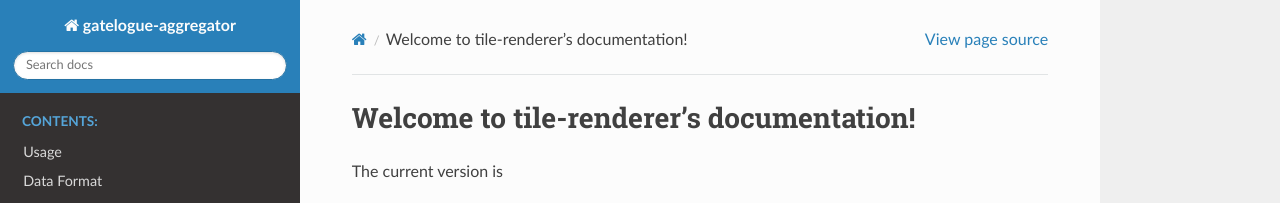
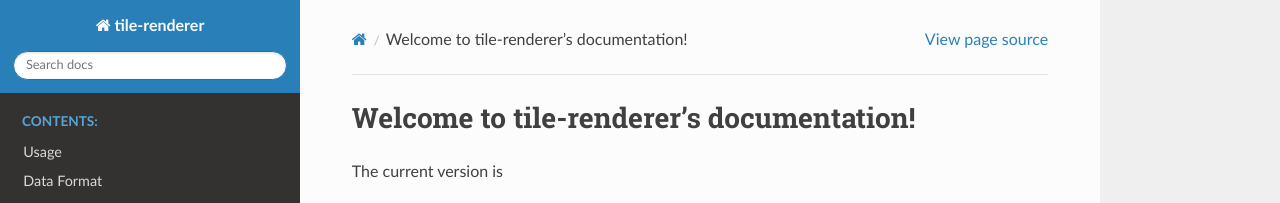
Before and after one commit to MRT-Map/tile-renderer, a Sphinx documentation site: the page built from docs/index.rst, in a window 1280 px wide. Shown: the top 203 px of the page. Built offline with Sphinx 7.4.7 and the Read the Docs theme 3.1.0, drawn with Linux system fonts in a browser that asks for light colours; some of the changed lines change nothing that is shown.

Commit message:
fix title + add more for intersphinx

```diff
--- a/docs/conf.py
+++ b/docs/conf.py
@@ -9,7 +9,7 @@
 
 from tile_renderer.__about__ import __version__
 
-project = "gatelogue-aggregator"
+project = "tile-renderer"
 copyright = "2024, MRT Mapping Services"  # noqa: A001
 author = "MRT Mapping Services"
 version = __version__
@@ -32,7 +32,11 @@
 exclude_patterns = ["_build", "Thumbs.db", ".DS_Store"]
 intersphinx_mapping = {
     "python": ("https://docs.python.org/3", None),
+    "click": ("https://click.palletsprojects.com/en/stable/", None),
     "shapely": ("https://shapely.readthedocs.io/en/stable", None),
+    "msgspec": ("https://jcristharif.com/msgspec/", None),
+    "niquests": ("https://niquests.readthedocs.io/en/latest/", None),
+    "rich": ("https://rich.readthedocs.io/en/stable/", None)
 }
 html_baseurl = "https://mrt-map.github.io/tile-renderer"
 
```
